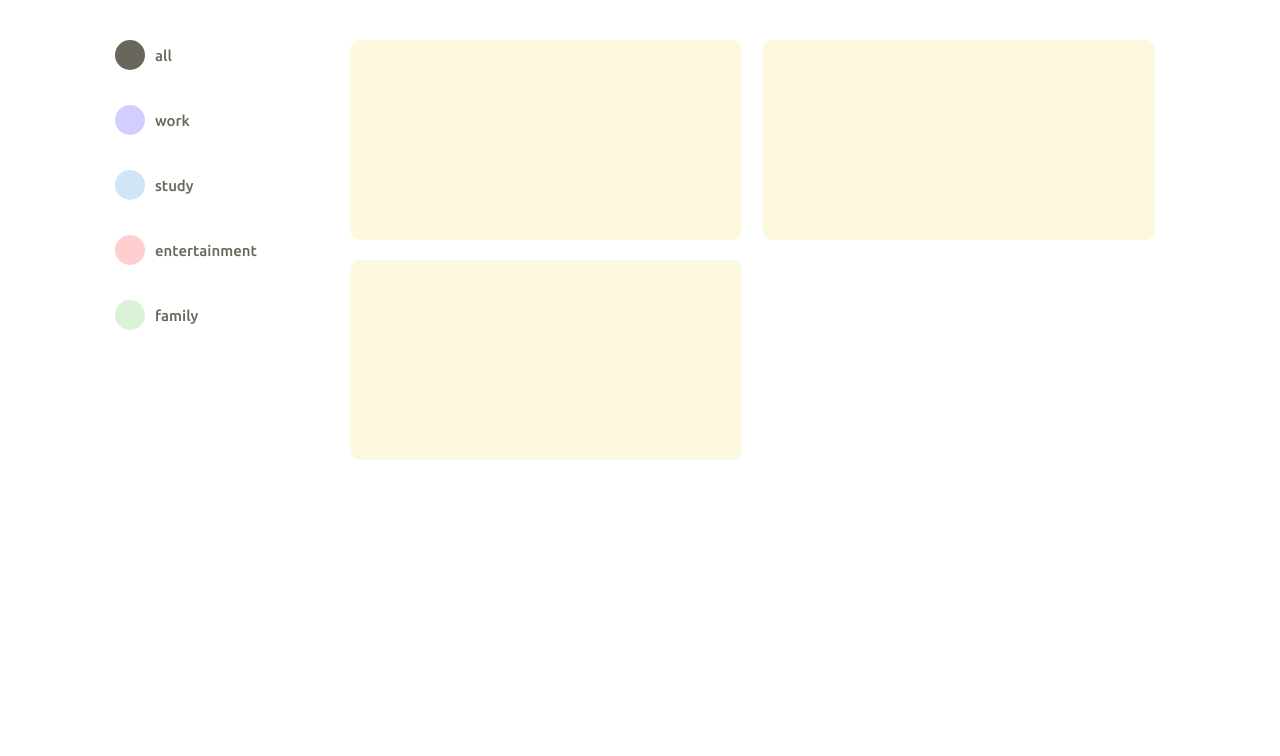
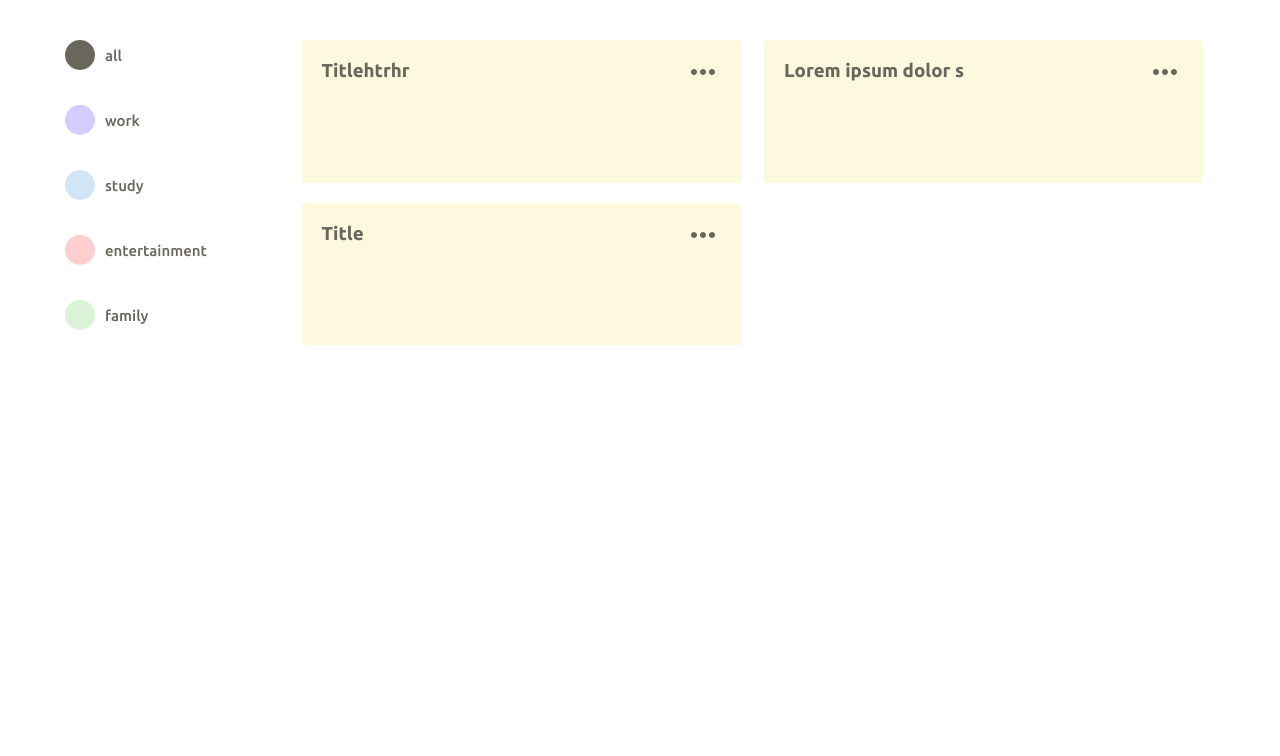
Before and after one commit to jacobrees/To-Do-List, a website built with webpack: page src/template.html in a window 1280 px wide. Shown: the part 84-840 px from the top of the page. Built offline with nearby package versions, Linux system fonts and the light colour scheme.

Commit message:
Complete styling for todo headings

```diff
--- a/src/styles.scss
+++ b/src/styles.scss
@@ -19,7 +19,7 @@ $purple: #d2ceff;
 
 .app-container {
   width: 92%;
-  max-width: 1050px;
+  max-width: 1150px;
   margin: 20px auto;
   height: 100vh;
 }
@@ -111,10 +111,36 @@ $purple: #d2ceff;
 
 .todo {
   background-color: $yellow;
-  height: 200px;
   width: 95%;
   margin: 0 auto 20px;
-  border-radius: 10px;
+  border-radius: 3px;
+}
+
+.todo-content {
+  width: 100%;
+  height: 100%;
+  padding: 20px;
+}
+
+.todo-heading {
+  display: flex;
+  justify-content: space-between;
+}
+
+.todo-title {
+  color: $black;
+}
+
+.todo-menu-btn {
+  background: none;
+  border: none;
+  cursor: pointer;
+  fill: $black;
+}
+
+.todo-meatball {
+  width: 30px;
+  height: 19px;
 }
 
 /* Large devices */
--- a/src/template.html
+++ b/src/template.html
@@ -37,17 +37,29 @@
         </div>
         <div class="todos-container">
             <div class="todo">
-                <div class="todo-heading">
+                <div class="todo-content">
+                    <div class="todo-heading">
+                        <h3 class="todo-title">Titlehtrhr</h3>
+                        <button class="todo-menu-btn" type="button"><svg class="todo-meatball" xmlns="http://www.w3.org/2000/svg" ><path d="M6 12c0 1.657-1.343 3-3 3s-3-1.343-3-3 1.343-3 3-3 3 1.343 3 3zm9 0c0 1.657-1.343 3-3 3s-3-1.343-3-3 1.343-3 3-3 3 1.343 3 3zm9 0c0 1.657-1.343 3-3 3s-3-1.343-3-3 1.343-3 3-3 3 1.343 3 3z"/></svg></button>
+                    </div>
 
                 </div>
             </div>
             <div class="todo">
-                <div class="todo-heading">
+                <div class="todo-content">
+                    <div class="todo-heading">
+                        <h3 class="todo-title">Lorem ipsum dolor s</h3>
+                        <button class="todo-menu-btn" type="button"><svg class="todo-meatball" xmlns="http://www.w3.org/2000/svg" ><path d="M6 12c0 1.657-1.343 3-3 3s-3-1.343-3-3 1.343-3 3-3 3 1.343 3 3zm9 0c0 1.657-1.343 3-3 3s-3-1.343-3-3 1.343-3 3-3 3 1.343 3 3zm9 0c0 1.657-1.343 3-3 3s-3-1.343-3-3 1.343-3 3-3 3 1.343 3 3z"/></svg></button>
+                    </div>
 
                 </div>
             </div>
             <div class="todo">
-                <div class="todo-heading">
+                <div class="todo-content">
+                    <div class="todo-heading">
+                        <h3 class="todo-title">Title</h3>
+                        <button class="todo-menu-btn" type="button"><svg class="todo-meatball" xmlns="http://www.w3.org/2000/svg" ><path d="M6 12c0 1.657-1.343 3-3 3s-3-1.343-3-3 1.343-3 3-3 3 1.343 3 3zm9 0c0 1.657-1.343 3-3 3s-3-1.343-3-3 1.343-3 3-3 3 1.343 3 3zm9 0c0 1.657-1.343 3-3 3s-3-1.343-3-3 1.343-3 3-3 3 1.343 3 3z"/></svg></button>
+                    </div>
 
                 </div>
             </div>
```
